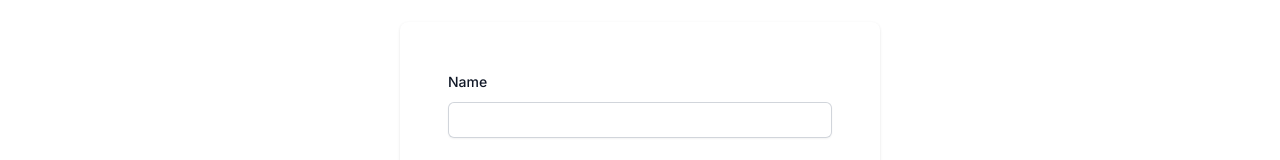
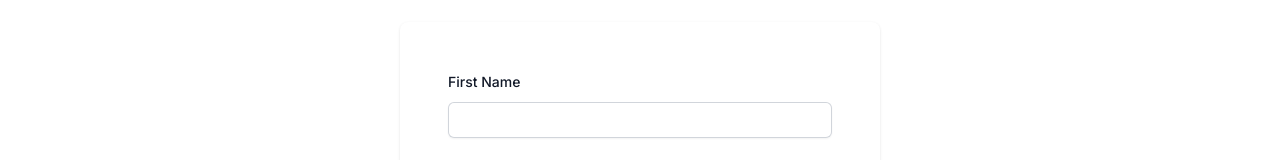
Before and after one commit to brahim84/ecommerce-cart, a Next.js app: page /register in a window 1280 px wide. Shown: the part 386-546 px from the top of the page. Built offline with nearby package versions, Linux system fonts and the light colour scheme; no server answers.

Commit message:
Register page update

```diff
--- a/app/register/page.tsx
+++ b/app/register/page.tsx
@@ -11,6 +11,7 @@ import Image from "next/image";
 import { useRouter } from "next/navigation";
 import React, { useEffect, useState } from "react";
 import toast from "react-hot-toast";
+const API_URL = process.env.NEXT_PUBLIC_API_URL
 
 const RegisterPage = () => {
   const [error, setError] = useState("");
@@ -33,6 +34,9 @@ const RegisterPage = () => {
     const email = e.target[2].value;
     const password = e.target[3].value;
     const confirmPassword = e.target[4].value;
+    const firstName = e.target[0].value;
+    const lastName = e.target[1].value;
+
 
     if (!isValidEmail(email)) {
       setError("Email is invalid");
@@ -54,7 +58,7 @@ const RegisterPage = () => {
 
     try {
       // sending API request for registering user
-      const res = await fetch("/api/register", {
+      const res = await fetch(`${API_URL}/api/users/register`, {
         method: "POST",
         headers: {
           "Content-Type": "application/json",
@@ -62,14 +66,16 @@ const RegisterPage = () => {
         body: JSON.stringify({
           email,
           password,
+          firstName,
+          lastName,
         }),
       });
 
-      if (res.status === 400) {
+      if (res.status === 409) {
         toast.error("This email is already registered");
         setError("The email already in use");
       }
-      if (res.status === 200) {
+      if (res.status === 201) {
         setError("");
         toast.success("Registration successful");
         router.push("/login");
@@ -99,15 +105,15 @@ const RegisterPage = () => {
             <form className="space-y-6" onSubmit={handleSubmit}>
               <div>
                 <label
-                  htmlFor="name"
+                  htmlFor="firstname"
                   className="block text-sm font-medium leading-6 text-gray-900"
                 >
-                  Name
+                 First Name
                 </label>
                 <div className="mt-2">
                   <input
-                    id="name"
-                    name="name"
+                    id="firstname"
+                    name="firstname"
                     type="text"
                     required
                     className="block w-full rounded-md border-0 py-1.5 text-gray-900 shadow-sm ring-1 ring-inset ring-gray-300 placeholder:text-gray-400 focus:ring-2 focus:ring-inset focus:ring-indigo-600 sm:text-sm sm:leading-6"
```
